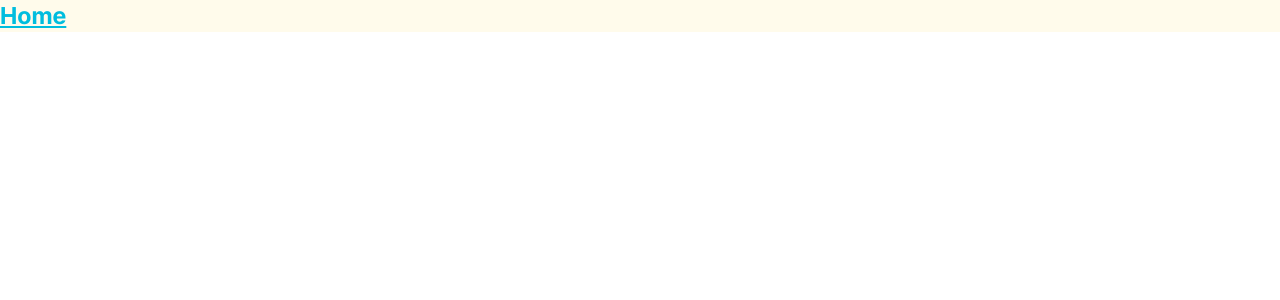
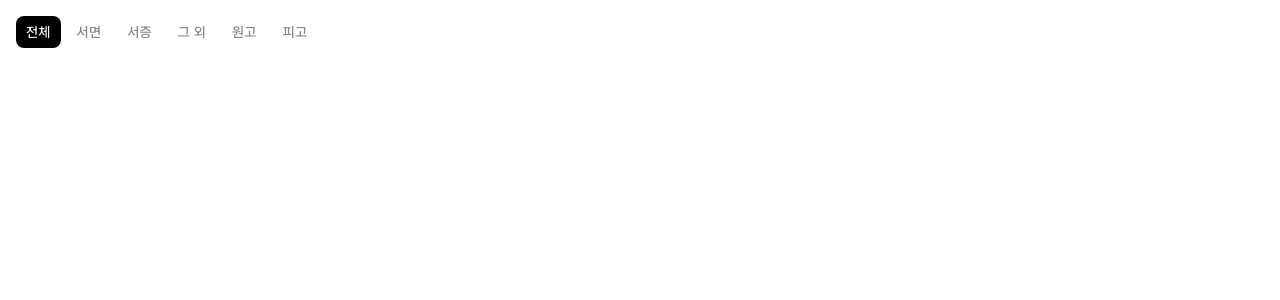
Before and after one commit to gustn99/ai-lex-web, a React (Vite) app: page / in a window 1280 px wide. Shown: the top 300 px of the page. Built offline with nearby package versions, Linux system fonts and the light colour scheme.

Commit message:
feat: 칩 컴포넌트 골격 구현

```diff
--- /dev/null
+++ b/src/components/Clipping/FileFilter.tsx
@@ -0,0 +1,64 @@
+import { useState } from 'react';
+import ChipList, { Chip } from '../common/ChipList';
+
+const chips: Chip[] = [
+	{
+		label: 'all',
+		value: '전체',
+	},
+	{
+		label: 'writtenStatement',
+		value: '서면',
+	},
+	{
+		label: 'documentaryEvidence',
+		value: '서증',
+	},
+	{
+		label: 'etc',
+		value: '그 외',
+	},
+	{
+		label: 'plaintiff',
+		value: '원고',
+		backgroundColor: 'bg-tag-red',
+	},
+	{
+		label: 'defendant',
+		value: '피고',
+		backgroundColor: 'bg-tag-blue',
+	},
+];
+
+const defaultChip = chips[0].label;
+
+export default function FileFilter() {
+	const [activeChips, setActiveChips] = useState([defaultChip]);
+
+	const handleSelect = (chip: string) => {
+		if (chip === defaultChip) {
+			setActiveChips([defaultChip]);
+		} else {
+			const filteredChips = activeChips.filter((c) => c !== defaultChip);
+			filteredChips.push(chip);
+			setActiveChips(filteredChips);
+		}
+	};
+
+	const handleDeselect = (e: React.MouseEvent, chip: string) => {
+		e.stopPropagation();
+		if (chip === defaultChip) return;
+
+		const filteredChips = activeChips.filter((c) => c !== chip);
+		if (filteredChips.length === 0) {
+			filteredChips.push(defaultChip);
+		}
+		setActiveChips(filteredChips);
+	};
+
+	return (
+		<div className="p-4">
+			<ChipList chips={chips} activeChips={activeChips} onSelect={handleSelect} onDeselect={handleDeselect} />
+		</div>
+	);
+}
--- /dev/null
+++ b/src/components/common/ChipList.tsx
@@ -0,0 +1,51 @@
+import clsx from 'clsx';
+// import ChipIcon from '@/assets/chip/deselect.svg?react'
+
+export interface Chip {
+	label: string;
+	value: string;
+	backgroundColor?: string;
+}
+
+export interface ChipListProps {
+	chips: Chip[];
+	activeChips: string[];
+	isEditable?: boolean;
+	onSelect: (chip: string) => void;
+	onDeselect: (e: React.MouseEvent, chip: string) => void;
+}
+
+export default function ChipList({ chips, activeChips, isEditable = false, onSelect, onDeselect }: ChipListProps) {
+	return (
+		<div className="text-label-01-normal flex gap-1.5 font-medium">
+			{chips.map(({ label, value, backgroundColor }, i) => {
+				const isActive = activeChips.includes(label);
+				const isAll = i === 0;
+
+				return (
+					<button
+						className={clsx(
+							'flex items-center gap-1 rounded-lg px-2.5 py-1.5',
+							isActive
+								? `bg-label-strong ${backgroundColor} text-inverse-label`
+								: 'border-line-normal-neutral text-label-alternative',
+						)}
+						onClick={() => onSelect(label)}
+					>
+						{value}
+						{!isAll && isActive && (
+							<div
+								role="button"
+								tabIndex={0}
+								onClick={(e) => onDeselect(e, label)}
+								className="bg-accent-background-cyan h-4 w-4"
+							>
+								{/* <ChipIcon /> */}
+							</div>
+						)}
+					</button>
+				);
+			})}
+		</div>
+	);
+}
--- a/src/pages/Home/Home.tsx
+++ b/src/pages/Home/Home.tsx
@@ -1,3 +1,9 @@
+import FileFilter from '@/components/Clipping/FileFilter';
+
 export default function Home() {
-	return <div className="text-accent-background-cyan bg-amber-50 text-2xl font-bold underline">Home</div>;
+	return (
+		<div>
+			<FileFilter />
+		</div>
+	);
 }
--- a/src/styles/theme.css
+++ b/src/styles/theme.css
@@ -10,6 +10,7 @@
 	--color-tag-purple: #a459e9;
 
 	/* Label */
+	--color-inverse-label: #f7f7f8;
 	--color-label-normal: #171719ff; /* 100% */
 	--color-label-strong: #000000ff; /* 100% */
 	--color-label-neutral: #2e2f33e0; /* 88% */
```
Also changed, not shown: src/assets/chip/deselect.svg (added).
